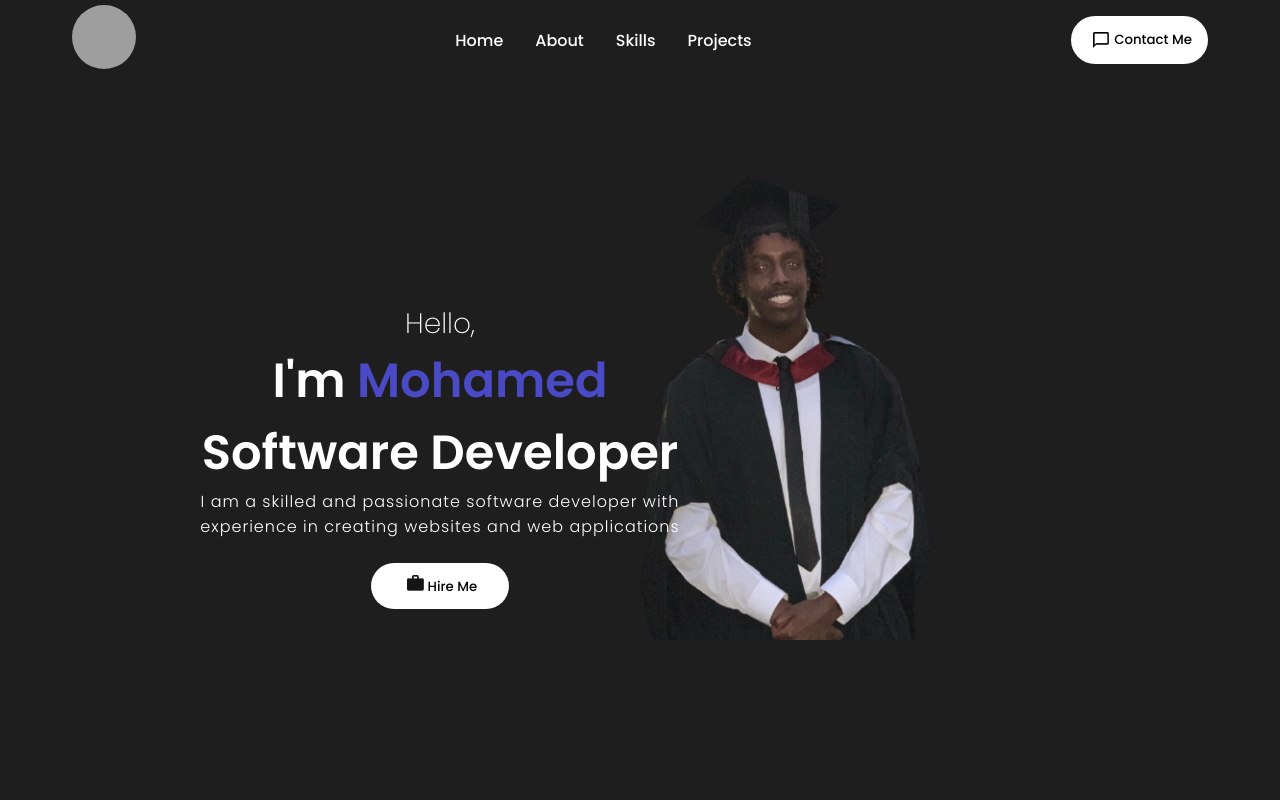
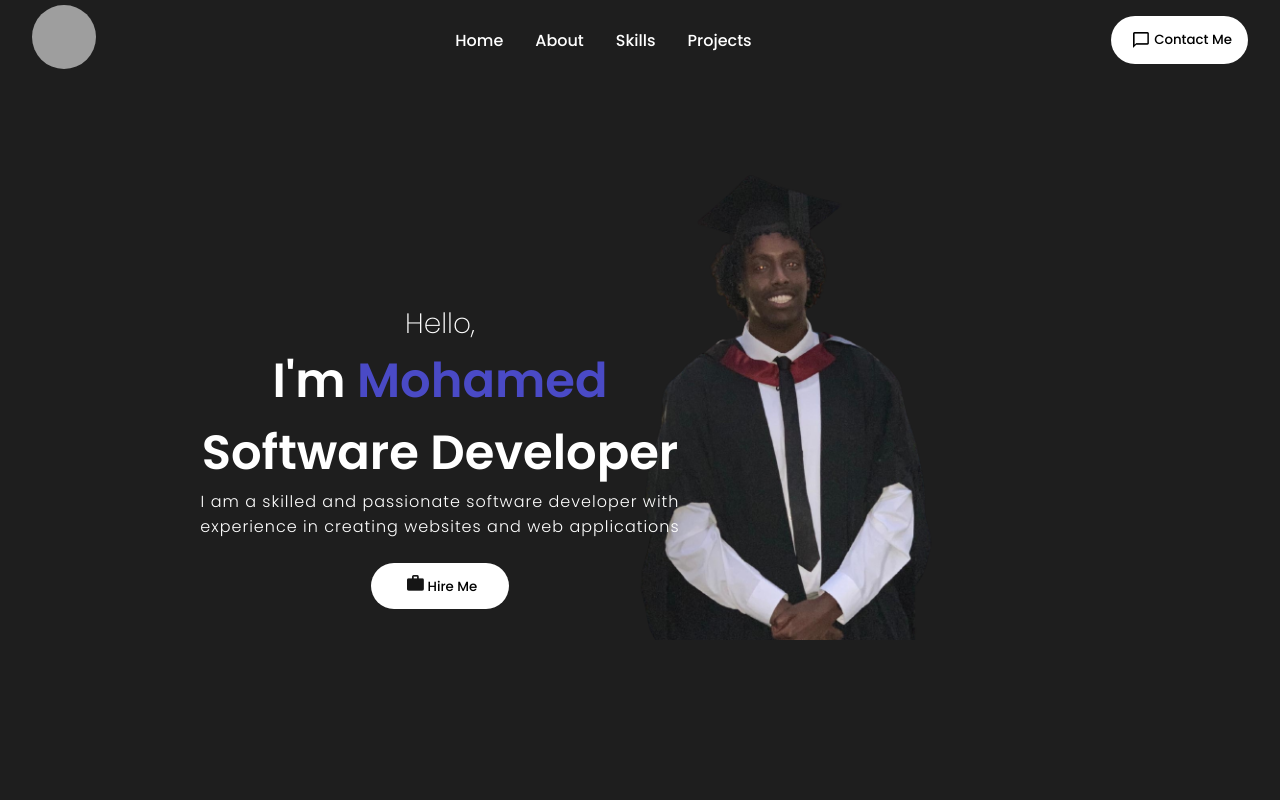
Before and after one commit to MAIsmail1/Portfolio, a React (Create React App) app in the folder portfolio/: page / in a window 1280 px wide. Shown: the top 800 px of the page. Built offline with nearby package versions, Linux system fonts and the light colour scheme; grey boxes are pictures that could not be loaded.

Commit message:
navbar css change

```diff
--- a/portfolio/src/components/NavBar/navbar.css
+++ b/portfolio/src/components/NavBar/navbar.css
@@ -13,7 +13,7 @@ height: 4rem;
     background: rgb(30,30,30);
     height: 5rem;
     width: 100vw;
-    max-width: 75rem;
+    max-width: 85rem;
     margin: 0 auto;
     padding: 1rem 2rem;
     display: flex;
```
